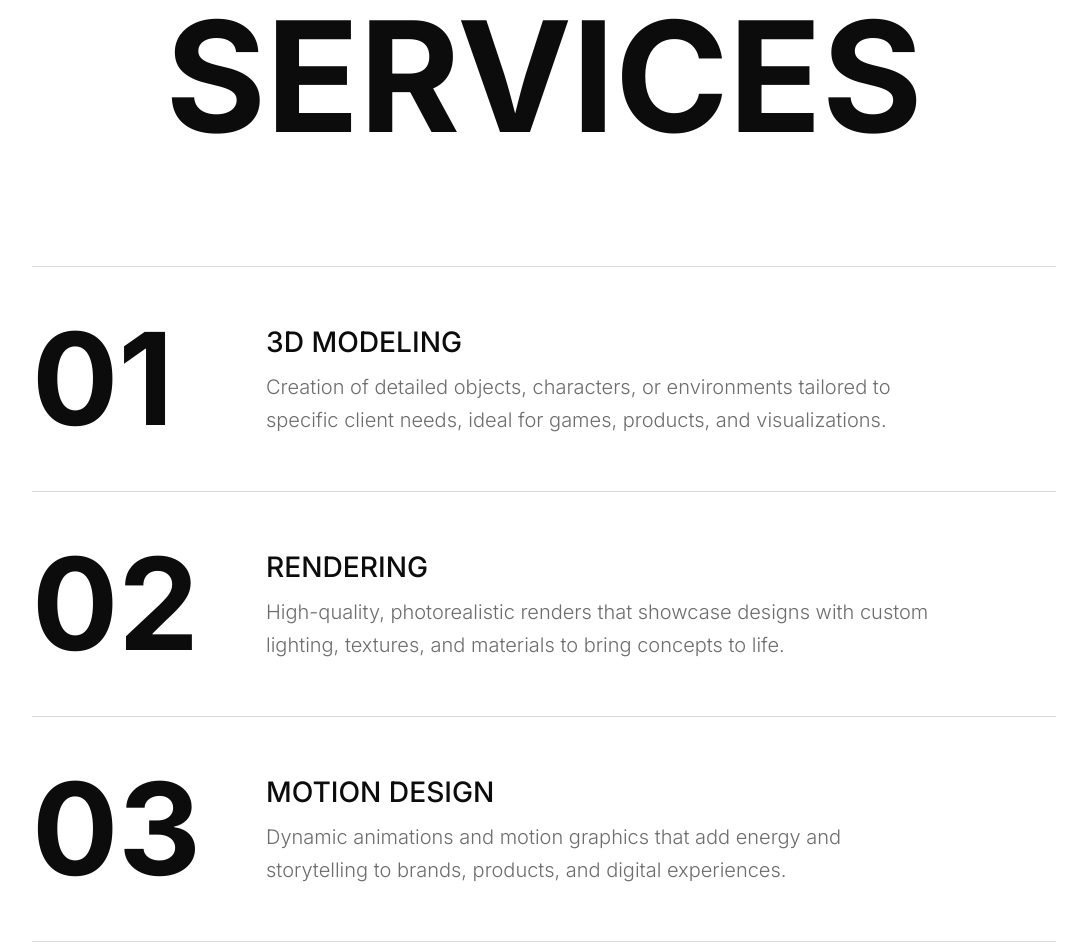
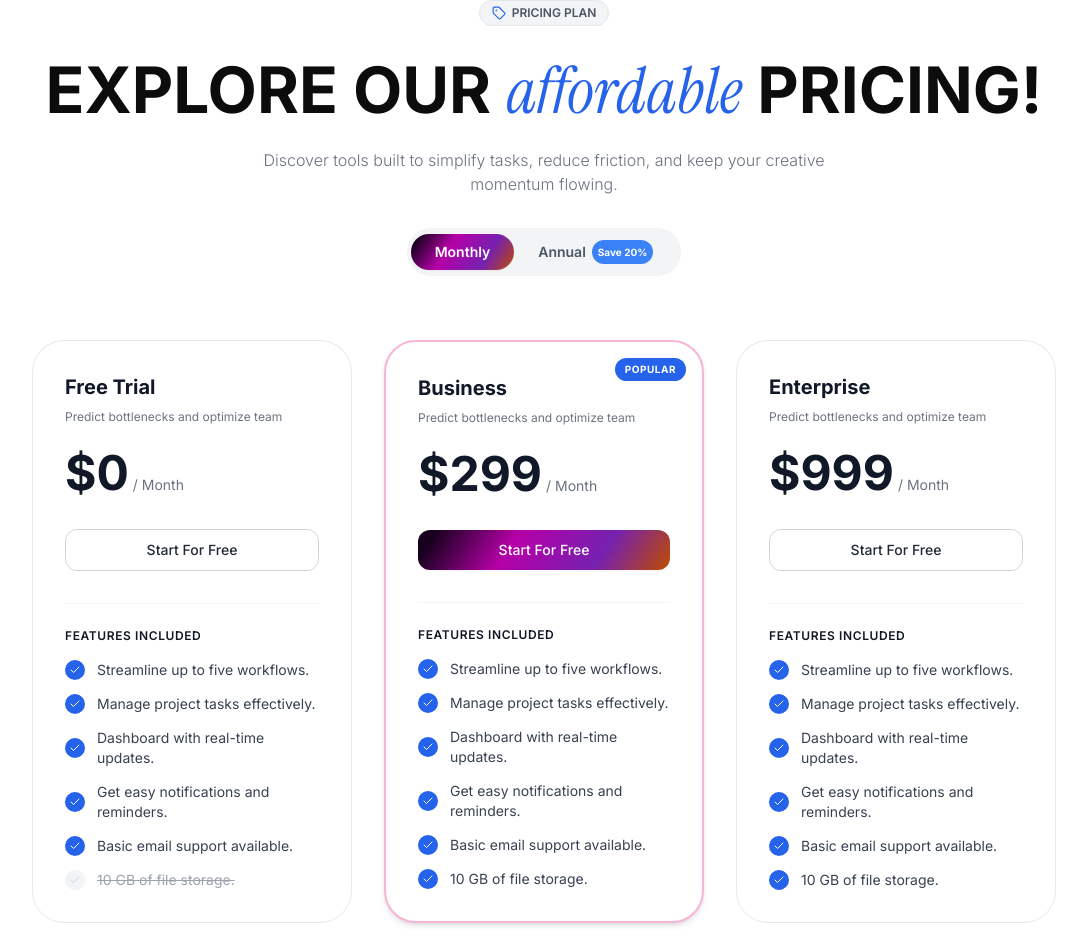
Before and after one commit to Moatez-km/websy-startup, a React (Vite) app: page / in a window 1280 px wide. Shown: the part 2480-3432 px from the top of the page, without its empty margins (96-1183 px from the left). Built offline with nearby package versions, Linux system fonts and the light colour scheme.

Commit message:
feat: change services layout to 3-column pricing table

```diff
--- a/src/components/ServicesSection.tsx
+++ b/src/components/ServicesSection.tsx
@@ -1,80 +1,229 @@
-import React from 'react';
+import React, { useState } from 'react';
+import { Check, Tag } from 'lucide-react';
 import { FadeIn } from './FadeIn';
 
-const SERVICES = [
-  {
-    num: '01',
-    name: '3D Modeling',
-    desc: 'Creation of detailed objects, characters, or environments tailored to specific client needs, ideal for games, products, and visualizations.',
-  },
-  {
-    num: '02',
-    name: 'Rendering',
-    desc: 'High-quality, photorealistic renders that showcase designs with custom lighting, textures, and materials to bring concepts to life.',
-  },
-  {
-    num: '03',
-    name: 'Motion Design',
-    desc: 'Dynamic animations and motion graphics that add energy and storytelling to brands, products, and digital experiences.',
-  },
-  {
-    num: '04',
-    name: 'Branding',
-    desc: 'Crafting cohesive visual identities -- from logos to full brand systems -- that communicate a clear and memorable presence.',
-  },
-  {
-    num: '05',
-    name: 'Web Design',
-    desc: 'Designing clean, modern, and conversion-focused websites with attention to layout, typography, and user experience.',
-  },
+const FEATURES = [
+  'Streamline up to five workflows.',
+  'Manage project tasks effectively.',
+  'Dashboard with real-time updates.',
+  'Get easy notifications and reminders.',
+  'Basic email support available.',
+  '10 GB of file storage.',
 ];
 
 export const ServicesSection: React.FC = () => {
+  const [billingPeriod, setBillingPeriod] = useState<'monthly' | 'annual'>('monthly');
+
+  const getPrice = (basePrice: number) => {
+    if (basePrice === 0) return 0;
+    return billingPeriod === 'annual' ? Math.round(basePrice * 0.8) : basePrice;
+  };
+
   return (
     <section
       id="services"
       className="bg-[#FFFFFF] text-[#0C0C0C] rounded-t-[40px] sm:rounded-t-[50px] md:rounded-t-[60px] px-5 sm:px-8 md:px-10 py-20 sm:py-24 md:py-32 w-full flex flex-col items-center z-20 relative"
     >
-      <div className="w-full max-w-5xl">
-        <FadeIn delay={0} y={40}>
-          <h2 className="text-[#0C0C0C] font-black uppercase text-center text-[clamp(3rem,12vw,160px)] mb-16 sm:mb-20 md:mb-28 leading-none select-none">
-            Services
+      <div className="w-full max-w-5xl flex flex-col items-center">
+        {/* Top Pill Tag */}
+        <FadeIn delay={0} y={20}>
+          <div className="inline-flex items-center gap-1.5 px-3 py-1 bg-gray-100 border border-gray-200 rounded-full text-xs font-semibold uppercase text-gray-600 mb-6 select-none">
+            <Tag className="w-3.5 h-3.5 text-blue-600" />
+            Pricing Plan
+          </div>
+        </FadeIn>
+
+        {/* Section Heading */}
+        <FadeIn delay={0.1} y={30}>
+          <h2 className="text-center font-black uppercase text-[clamp(2rem,6vw,64px)] text-[#0C0C0C] leading-tight mb-4 select-none">
+            Explore Our <span style={{ fontFamily: "'Instrument Serif', serif" }} className="italic lowercase font-normal text-blue-600">affordable</span> Pricing!
           </h2>
         </FadeIn>
 
-        <div className="flex flex-col border-t border-[rgba(12,12,12,0.15)]">
-          {SERVICES.map((service, i) => (
-            <FadeIn
-              key={service.num}
-              delay={i * 0.1}
-              y={30}
-              className="flex items-center gap-6 sm:gap-10 md:gap-16 py-8 sm:py-10 md:py-12 border-b border-[rgba(12,12,12,0.15)]"
+        {/* Subtitle */}
+        <FadeIn delay={0.15} y={20}>
+          <p className="text-center text-sm sm:text-base font-light text-gray-500 max-w-xl mb-8 leading-relaxed select-none">
+            Discover tools built to simplify tasks, reduce friction, and keep your creative momentum flowing.
+          </p>
+        </FadeIn>
+
+        {/* Toggle Switches */}
+        <FadeIn delay={0.2} y={20} className="mb-16">
+          <div className="flex items-center bg-gray-100 p-1 rounded-full relative select-none">
+            <button
+              onClick={() => setBillingPeriod('monthly')}
+              style={{
+                background:
+                  billingPeriod === 'monthly'
+                    ? 'linear-gradient(123deg, #18011F 7%, #B600A8 37%, #7621B0 72%, #BE4C00 100%)'
+                    : 'transparent',
+              }}
+              className={`px-6 py-2 rounded-full text-sm font-semibold transition-all duration-300 ${
+                billingPeriod === 'monthly' ? 'text-white shadow-sm' : 'text-gray-600 hover:text-gray-900'
+              }`}
             >
-              {/* Number on the left */}
-              <div
-                style={{ fontSize: 'clamp(3rem, 10vw, 140px)' }}
-                className="font-black text-[#0C0C0C] leading-none select-none min-w-[70px] sm:min-w-[130px] md:min-w-[170px]"
-              >
-                {service.num}
+              Monthly
+            </button>
+            <button
+              onClick={() => setBillingPeriod('annual')}
+              style={{
+                background:
+                  billingPeriod === 'annual'
+                    ? 'linear-gradient(123deg, #18011F 7%, #B600A8 37%, #7621B0 72%, #BE4C00 100%)'
+                    : 'transparent',
+              }}
+              className={`px-6 py-2 rounded-full text-sm font-semibold transition-all duration-300 flex items-center gap-1.5 ${
+                billingPeriod === 'annual' ? 'text-white shadow-sm' : 'text-gray-600 hover:text-gray-900'
+              }`}
+            >
+              Annual
+              <span className="text-[10px] bg-blue-500 text-white px-1.5 py-0.5 rounded-full font-bold">
+                Save 20%
+              </span>
+            </button>
+          </div>
+        </FadeIn>
+
+        {/* 3 Pricing Cards Grid */}
+        <div className="grid grid-cols-1 md:grid-cols-3 gap-8 w-full items-stretch">
+          {/* Card 1: Free Trial */}
+          <FadeIn
+            delay={0.25}
+            y={40}
+            className="border border-gray-200 rounded-[32px] p-6 sm:p-8 flex flex-col justify-between bg-transparent hover:shadow-lg transition-all duration-300 select-none relative overflow-hidden"
+          >
+            <div>
+              <h3 className="text-xl font-bold text-gray-900 mb-2">Free Trial</h3>
+              <p className="text-xs text-gray-500 mb-6">Predict bottlenecks and optimize team</p>
+              <div className="flex items-baseline gap-1 mb-8">
+                <span className="text-4xl sm:text-5xl font-black text-gray-900">$0</span>
+                <span className="text-sm text-gray-500">/ Month</span>
               </div>
 
-              {/* Title & Description stacked on the right */}
-              <div className="flex flex-col gap-2">
-                <h3
-                  style={{ fontSize: 'clamp(1rem, 2.2vw, 2.1rem)' }}
-                  className="font-medium uppercase text-[#0C0C0C] select-none"
-                >
-                  {service.name}
-                </h3>
-                <p
-                  style={{ fontSize: 'clamp(0.85rem, 1.6vw, 1.25rem)' }}
-                  className="font-light leading-relaxed max-w-2xl text-[#0C0C0C] opacity-60 select-none"
-                >
-                  {service.desc}
-                </p>
+              <button className="w-full border border-gray-300 text-gray-800 rounded-xl py-2.5 font-medium hover:bg-gray-50 transition-colors text-center text-sm mb-8">
+                Start For Free
+              </button>
+
+              <div className="h-[1px] bg-gray-100 w-full mb-6" />
+
+              <h4 className="text-xs font-semibold text-gray-900 uppercase tracking-wider mb-4">Features Included</h4>
+              <ul className="flex flex-col gap-3.5">
+                {FEATURES.map((feature, idx) => {
+                  const isIncluded = idx < 5;
+                  return (
+                    <li key={idx} className="flex items-center gap-3">
+                      <div
+                        className={`w-5 h-5 rounded-full flex items-center justify-center flex-shrink-0 ${
+                          isIncluded ? 'bg-blue-600' : 'bg-gray-100'
+                        }`}
+                      >
+                        <Check className={`w-3 h-3 ${isIncluded ? 'text-white' : 'text-gray-300'}`} />
+                      </div>
+                      <span className={`text-sm ${isIncluded ? 'text-gray-700' : 'text-gray-400 line-through'}`}>
+                        {feature}
+                      </span>
+                    </li>
+                  );
+                })}
+              </ul>
+            </div>
+          </FadeIn>
+
+          {/* Card 2: Business (Popular) */}
+          <FadeIn
+            delay={0.3}
+            y={40}
+            className="border-2 border-pink-500/40 rounded-[32px] p-6 sm:p-8 flex flex-col justify-between bg-transparent shadow-md hover:shadow-xl transition-all duration-300 select-none relative overflow-hidden"
+          >
+            <div>
+              {/* Popular Badge */}
+              <div className="absolute top-4 right-4 bg-blue-600 text-white text-[10px] font-bold uppercase tracking-wider px-2.5 py-1 rounded-full">
+                Popular
               </div>
-            </FadeIn>
-          ))}
+
+              <h3 className="text-xl font-bold text-gray-900 mb-2">Business</h3>
+              <p className="text-xs text-gray-500 mb-6">Predict bottlenecks and optimize team</p>
+              <div className="flex items-baseline gap-1 mb-8">
+                <span className="text-4xl sm:text-5xl font-black text-gray-900">${getPrice(299)}</span>
+                <span className="text-sm text-gray-500">/ Month</span>
+              </div>
+
+              <button
+                style={{
+                  background: 'linear-gradient(123deg, #18011F 7%, #B600A8 37%, #7621B0 72%, #BE4C00 100%)',
+                }}
+                className="w-full text-white rounded-xl py-2.5 font-medium hover:opacity-90 transition-opacity text-center text-sm mb-8 shadow-sm"
+              >
+                Start For Free
+              </button>
+
+              <div className="h-[1px] bg-gray-100 w-full mb-6" />
+
+              <h4 className="text-xs font-semibold text-gray-900 uppercase tracking-wider mb-4">Features Included</h4>
+              <ul className="flex flex-col gap-3.5">
+                {FEATURES.map((feature, idx) => {
+                  const isIncluded = idx < 6;
+                  return (
+                    <li key={idx} className="flex items-center gap-3">
+                      <div
+                        className={`w-5 h-5 rounded-full flex items-center justify-center flex-shrink-0 ${
+                          isIncluded ? 'bg-blue-600' : 'bg-gray-100'
+                        }`}
+                      >
+                        <Check className={`w-3 h-3 ${isIncluded ? 'text-white' : 'text-gray-300'}`} />
+                      </div>
+                      <span className={`text-sm ${isIncluded ? 'text-gray-700' : 'text-gray-400 line-through'}`}>
+                        {feature}
+                      </span>
+                    </li>
+                  );
+                })}
+              </ul>
+            </div>
+          </FadeIn>
+
+          {/* Card 3: Enterprise */}
+          <FadeIn
+            delay={0.35}
+            y={40}
+            className="border border-gray-200 rounded-[32px] p-6 sm:p-8 flex flex-col justify-between bg-transparent hover:shadow-lg transition-all duration-300 select-none relative overflow-hidden"
+          >
+            <div>
+              <h3 className="text-xl font-bold text-gray-900 mb-2">Enterprise</h3>
+              <p className="text-xs text-gray-500 mb-6">Predict bottlenecks and optimize team</p>
+              <div className="flex items-baseline gap-1 mb-8">
+                <span className="text-4xl sm:text-5xl font-black text-gray-900">${getPrice(999)}</span>
+                <span className="text-sm text-gray-500">/ Month</span>
+              </div>
+
+              <button className="w-full border border-gray-300 text-gray-800 rounded-xl py-2.5 font-medium hover:bg-gray-50 transition-colors text-center text-sm mb-8">
+                Start For Free
+              </button>
+
+              <div className="h-[1px] bg-gray-100 w-full mb-6" />
+
+              <h4 className="text-xs font-semibold text-gray-900 uppercase tracking-wider mb-4">Features Included</h4>
+              <ul className="flex flex-col gap-3.5">
+                {FEATURES.map((feature, idx) => {
+                  const isIncluded = idx < 6;
+                  return (
+                    <li key={idx} className="flex items-center gap-3">
+                      <div
+                        className={`w-5 h-5 rounded-full flex items-center justify-center flex-shrink-0 ${
+                          isIncluded ? 'bg-blue-600' : 'bg-gray-100'
+                        }`}
+                      >
+                        <Check className={`w-3 h-3 ${isIncluded ? 'text-white' : 'text-gray-300'}`} />
+                      </div>
+                      <span className={`text-sm ${isIncluded ? 'text-gray-700' : 'text-gray-400 line-through'}`}>
+                        {feature}
+                      </span>
+                    </li>
+                  );
+                })}
+              </ul>
+            </div>
+          </FadeIn>
         </div>
       </div>
     </section>
```
